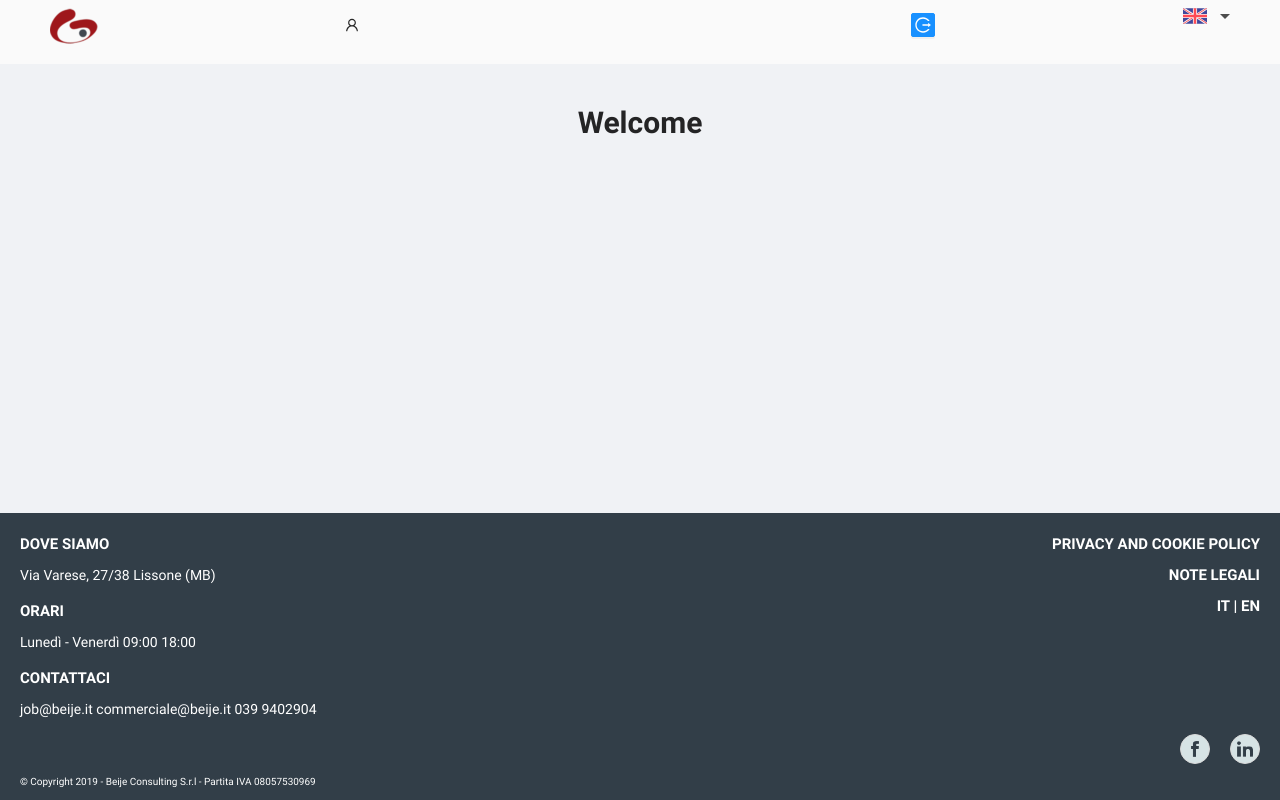
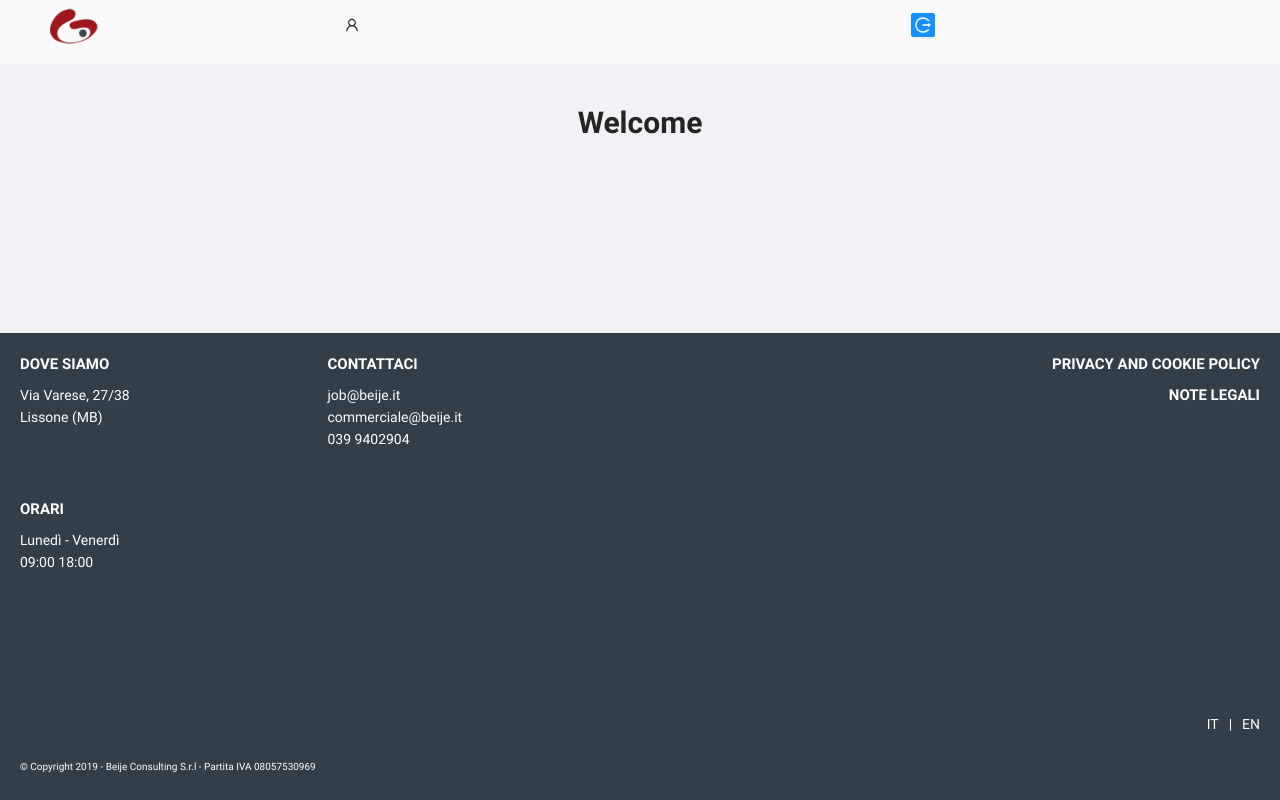
Before and after one commit to BeijeConsulting/beije_new_site_fe, a React (Create React App) app: page / in a window 1280 px wide. Built offline with nearby package versions, Linux system fonts and the light colour scheme.

Commit message:
Responsive footer and working button to change the language

```diff
--- a/src/components/functional_components/Button/CustomButton.css
+++ b/src/components/functional_components/Button/CustomButton.css
@@ -3,9 +3,31 @@
     --secondary-btn-color: var(--fourth-color)
 }
 
-.custom-button-social {
+.custom-btn-primary-social {
     background-color: var(--secondary-btn-color);
-    height: 30px!important;
-    width: 30px!important;
+    height: 30px !important;
+    width: 30px !important;
     line-height: 30px !important;
+    outline: none !important;
+    border: none;
 }
+
+.custom-btn-primary-social:hover {
+    background-color: var(--primary-btn-color);
+    outline: none !important;
+    border: none;
+}
+
+.custom-btn-primary-social:hover > .icon-social{
+    filter:brightness(0) invert(1)
+}
+
+.custom-btn-primary-social:active {
+    background-color: var(--primary-btn-color);
+    outline: none !important;
+    border: none;
+}
+
+.custom-btn-primary-social:active > .icon-social{
+    filter:brightness(0) invert(1)
+}
--- a/src/components/functional_components/Button/CustomButton.js
+++ b/src/components/functional_components/Button/CustomButton.js
@@ -27,8 +27,8 @@ const CustomButton = (props) => {
       case "transparent":
         currentClassName = ""
         break;
-      case "social":
-        currentClassName = "custom-button-social circular-btn d-flex align-items-c jusify-content-c"
+      case "primary-social":
+        currentClassName = "custom-btn-primary-social circular-btn d-flex align-items-c jusify-content-c"
         break;
       default:
         currentClassName = ""
--- a/src/components/functional_components/customCard/CustomCard.js
+++ b/src/components/functional_components/customCard/CustomCard.js
@@ -17,6 +17,10 @@ const CustomCard = (props) => {
                 !!props.cardDescription &&
                 <p style={props.descriptionStyle} className={props.descriptionClassName}>
                     {props.cardDescription}
+                    <br/>
+                    {props.cardDescription2}
+                    <br/>
+                    {props.cardDescription3}
                 </p>
             }
             {
--- a/src/components/functional_components/customFooter/CustomFooter.css
+++ b/src/components/functional_components/customFooter/CustomFooter.css
@@ -1,5 +1,5 @@
-.custom-footer-col {
-    padding: 0 20px 0 0;
+.custom-footer-first-row {
+    margin-bottom: 70px;
 }
 
 .custom-footer-right-col {
@@ -17,6 +17,34 @@
     font-weight: 500;
 }
 
-.custom-footer-copyright{
+.custom-footer-copyright {
     font-size: 10px;
 }
+
+.custom-footer-translation-desktop {
+    display: none;
+}
+
+@media screen and (min-width: 1024px) {
+    .custom-footer-left-col {
+        display: flex;
+        flex-direction: column;
+        flex-wrap: wrap;
+    }
+
+    .custom-footer-l-col-first-el {
+        margin-right: 20px;
+    }
+
+    .custom-footer-social {
+        display: none;
+    }
+
+    .custom-footer-translation-mobile {
+        display: none;
+    }
+
+    .custom-footer-translation-desktop {
+        display: block;
+    }
+}
--- a/src/components/functional_components/customFooter/CustomFooter.js
+++ b/src/components/functional_components/customFooter/CustomFooter.js
@@ -1,5 +1,10 @@
-import React from "react"
+import React, { useEffect, useState } from "react"
 import { Row, Col } from "antd"
+import { useDispatch, useSelector } from 'react-redux';
+import { switchLang } from "../../../i18n/i18n-config";
+import { setLanguage } from "../../../redux/ducks/Language";
+import { get as __get } from 'lodash';
+
 
 //import style and assets
 import '../../../style.css'
@@ -12,29 +17,51 @@ import CustomCard from "../customCard/CustomCard"
 import CustomButton from "../Button/CustomButton"
 
 const CustomFooter = (props) => {
+    const dispatch = useDispatch();
+    const [selected, setSelected] = useState('IT');
+    const currentLanguage = useSelector((state) => __get(state.languageDuck, 'currentLanguage', {}));
+
+    useEffect(() => {
+        setSelected(currentLanguage);
+    }, [currentLanguage]);
+
+    const selectLanguage = (code) => () => {
+        switchLang(code);
+        dispatch(setLanguage(code));
+    }
 
     return (
         <footer className={props.classNameFooter}>
-            <Row className={'txt-color-light'}>
-                <Col span={12} className={'custom-footer-col'}>
+            <Row className={'txt-color-light custom-footer-first-row'}>
+                <Col span={12} className='custom-footer-left-col'>
+                    <Col xs={24} sm={24} md={12} lg={12} className='custom-footer-l-col-first-el'>
                         <CustomCard
                             titleClassName={'custom-footer-title txt-color-light'}
                             cardTitle={'DOVE SIAMO'}
                             descriptionClassName={'footer-description'}
-                        cardDescription={'Via Varese, 27/38 Lissone (MB)'}
+                            cardDescription={'Via Varese, 27/38'}
+                            cardDescription2={'Lissone (MB)'}
                         />
+                    </Col>
+                    <Col xs={24} sm={24} md={12} lg={12}>
                         <CustomCard
                             titleClassName={'custom-footer-title txt-color-light'}
                             cardTitle={'ORARI'}
                             descriptionClassName={'custom-footer-description'}
-                        cardDescription={'Lunedì - Venerdì 09:00 18:00'}
+                            cardDescription={'Lunedì - Venerdì'}
+                            cardDescription2={'09:00 18:00'}
                         />
+                    </Col>
+                    <Col span={24}>
                         <CustomCard
                             titleClassName={'custom-footer-title txt-color-light'}
                             cardTitle={'CONTATTACI'}
                             descriptionClassName={'custom-footer-description'}
-                        cardDescription={'job@beije.it commerciale@beije.it 039 9402904'}
+                            cardDescription={'job@beije.it'}
+                            cardDescription2={'commerciale@beije.it'}
+                            cardDescription3={'039 9402904'}
                         />
+                    </Col>
                 </Col>
                 <Col span={12} className={'container-flex-column footer-right-col'}>
                     <CustomCard
@@ -46,25 +73,49 @@ const CustomFooter = (props) => {
                         titleClassName={'custom-footer-title txt-align-r txt-color-light'}
                         cardTitle={'NOTE LEGALI'}
                     />
-                    <CustomCard
-                        titleClassName={'custom-footer-title txt-align-r txt-color-light'}
-                        cardTitle={'IT | EN'}
-                    />
+                    {/* this row is shown only when the device is smaller than 1024px */}
+                    <CustomCard>
+                        <p className='txt-align-r txt-color-light custom-footer-translation-mobile'>
+                            <span className={selected === 'IT' ? 'custom-footer-title' : ''} onClick={selectLanguage('IT')}>
+                                IT
+                            </span>
+                            <span className={'mr-10 ml-10'}>|</span>
+                            <span className={selected === 'GB' ? 'custom-footer-title' : ''} onClick={selectLanguage('GB')}>
+                                EN
+                            </span>
+                        </p>
+                    </CustomCard>
                 </Col>
             </Row >
-            <Row className={'container-flex-row jusify-content-l align-items-c'}>
-                <div style={{marginRight: 20}}>
+            {/* this row is shown only when the device is smaller than 1024px */}
+            <Row className={'container-flex-row jusify-content-l align-items-c custom-footer-social'}>
+                <div style={{ marginRight: 20 }}>
                     <CustomButton
-                    type={'social'}
+                        type={'primary-social'}
                         href={'https://it-it.facebook.com/'}
-                    currentIcon={<img src={icon_facebook} style={{ height: 16 }} />}
+                        currentIcon={<img src={icon_facebook} style={{ height: 16 }} className={'icon-social'} />}
                     />
                 </div>
 
                 <CustomButton
-                    type={'social'}
-                    currentIcon={<img src={icon_instagram} style={{ height: 16 }} />}
+                    type={'primary-social'}
+                    href={'https://www.instagram.com/'}
+                    currentIcon={<img src={icon_instagram} style={{ height: 16 }} className={'icon-social'} />}
                 />
+            </Row>
+            {/* this row is shown only when the device is bigger than 1024px */}
+            <Row className={'container-flex-row jusify-content-l align-items-c custom-footer-translation-desktop'}>
+                <CustomCard>
+                    <p className='txt-align-r txt-color-light'>
+                        <span className={selected === 'IT' ? 'custom-footer-title' : ''} onClick={selectLanguage('IT')}>
+                            IT
+                        </span>
+                        <span className={'mr-10 ml-10'}>|</span>
+                        <span className={selected === 'GB' ? 'custom-footer-title' : ''} onClick={selectLanguage('GB')}>
+                            EN
+                        </span>
+                    </p>
+                </CustomCard>
             </Row>
             <Row>
                 <CustomCard
--- a/src/components/hooks_components/Flags/Flags.js
+++ b/src/components/hooks_components/Flags/Flags.js
@@ -27,6 +27,8 @@ const Flags = () => {
   const selectLanguage = (code) => {
     switchLang(code);
     dispatch(setLanguage(code));
+
+    console.log('code language: ', code)
   }
 
   return (
--- a/src/components/hooks_components/Header.js
+++ b/src/components/hooks_components/Header.js
@@ -55,7 +55,7 @@ const Header = () => {
             />
           </span>
         </Col>
-        <Col xs={24} sm={24} md={6}>
+        {/* <Col xs={24} sm={24} md={6}>
           <Row type="flex" align="middle" justify="end">
             <Col className="right">
             </Col>
@@ -63,7 +63,7 @@ const Header = () => {
               <Flags />
             </Col>
           </Row>
-        </Col>
+        </Col> */}
       </Row>
     );
 }
```
Lines whose indentation alone changed are shown as unchanged.
